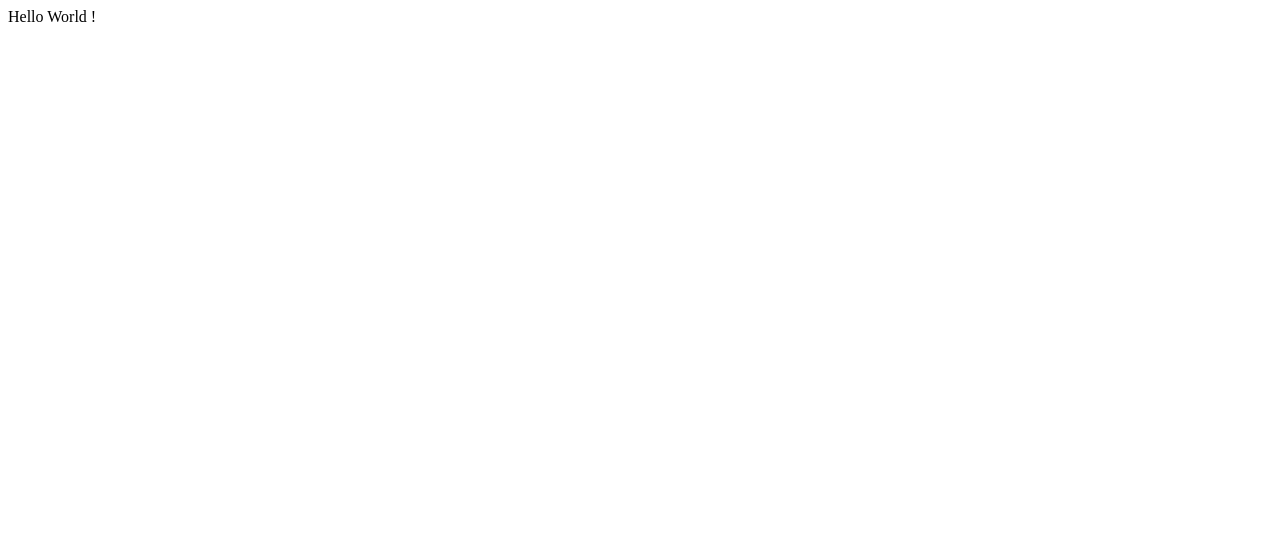
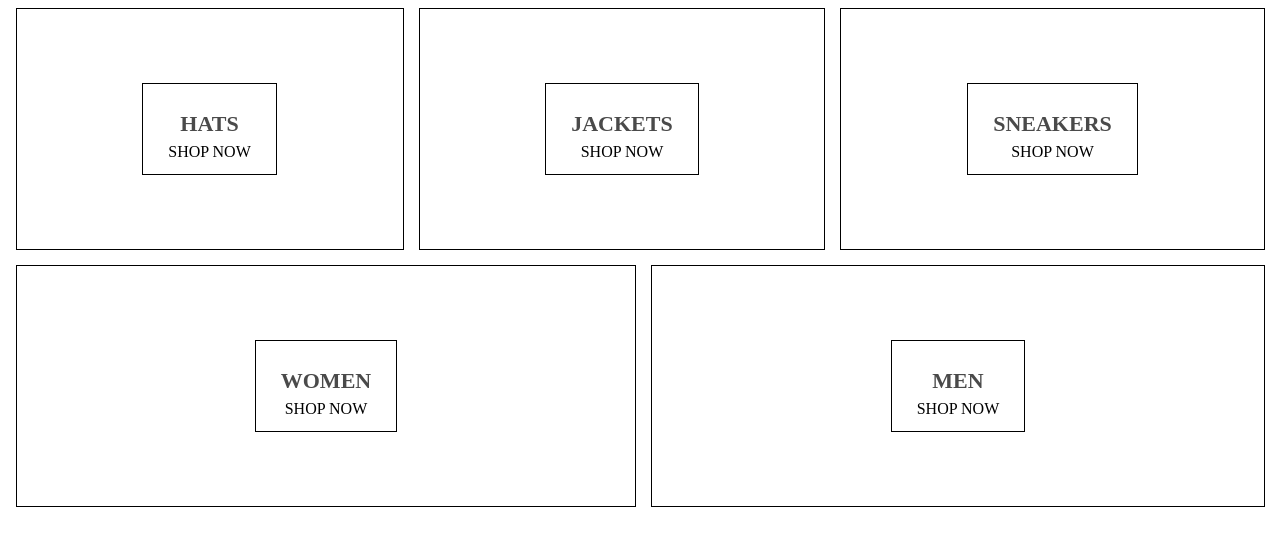
Before and after one commit to MikeMor-fr/crwn-clothing-app, a React (Create React App) app: page / in a window 1280 px wide. Shown: the top 546 px of the page. Built offline with nearby package versions, Linux system fonts and the light colour scheme.

Commit message:
add basic files and sass file for homepage

```diff
--- a/package.json
+++ b/package.json
@@ -5,6 +5,7 @@
   "keywords": [],
   "main": "src/index.js",
   "dependencies": {
+    "node-sass": "4.14.1",
     "react": "16.13.1",
     "react-dom": "16.13.1",
     "react-scripts": "3.4.3"
--- a/src/App.js
+++ b/src/App.js
@@ -1,6 +1,11 @@
 import React from "react";
+import HomePage from "./homepage.component";
 import "./styles.css";
 
 export default function App() {
-  return <div>Hello World !</div>;
+  return (
+    <div>
+      <HomePage />
+    </div>
+  );
 }
--- /dev/null
+++ b/src/homepage.component.jsx
@@ -0,0 +1,45 @@
+import React from "react";
+import "./homepage.style.scss";
+
+const HomePage = () => (
+  <div classname="homepage">
+    <div className="directory-menu">
+      <div className="menu-item">
+        <div className="content">
+          <h1 className="title">HATS</h1>
+          <span className="subtitle">SHOP NOW</span>
+        </div>
+      </div>
+
+      <div className="menu-item">
+        <div className="content">
+          <h1 className="title">JACKETS</h1>
+          <span className="subtitle">SHOP NOW</span>
+        </div>
+      </div>
+
+      <div className="menu-item">
+        <div className="content">
+          <h1 className="title">SNEAKERS</h1>
+          <span className="subtitle">SHOP NOW</span>
+        </div>
+      </div>
+
+      <div className="menu-item">
+        <div className="content">
+          <h1 className="title">WOMEN</h1>
+          <span className="subtitle">SHOP NOW</span>
+        </div>
+      </div>
+
+      <div className="menu-item">
+        <div className="content">
+          <h1 className="title">MEN</h1>
+          <span className="subtitle">SHOP NOW</span>
+        </div>
+      </div>
+    </div>
+  </div>
+);
+
+export default HomePage;
--- /dev/null
+++ b/src/homepage.style.scss
@@ -0,0 +1,54 @@
+.homepage {
+  display: flex;
+  flex-direction: column;
+  align-items: center;
+  padding: 20px 80px;
+}
+
+.directory-menu {
+  width: 100%;
+  display: flex;
+  flex-wrap: wrap;
+  justify-content: space-between;
+}
+
+.menu-item {
+  min-width: 30%;
+  height: 240px;
+  flex: 1 1 auto;
+  display: flex;
+  align-items: center;
+  justify-content: center;
+  border: 1px solid black;
+  margin: 0 7.5px 15px;
+
+  &:first-child {
+    margin-right: 7.5px;
+  }
+
+  &:last-child {
+    margin-left: 7.5px;
+  }
+
+  .content {
+    height: 90px;
+    padding: 0 25px;
+    display: flex;
+    flex-direction: column;
+    align-items: center;
+    justify-content: center;
+    border: 1px solid black;
+
+    .title {
+      font-weight: bold;
+      margin-bottom: 6px;
+      font-size: 22px;
+      color: #4a4a4a;
+    }
+
+    .subtitle {
+      font-weight: lighter;
+      font-size: 16px;
+    }
+  }
+}
```
